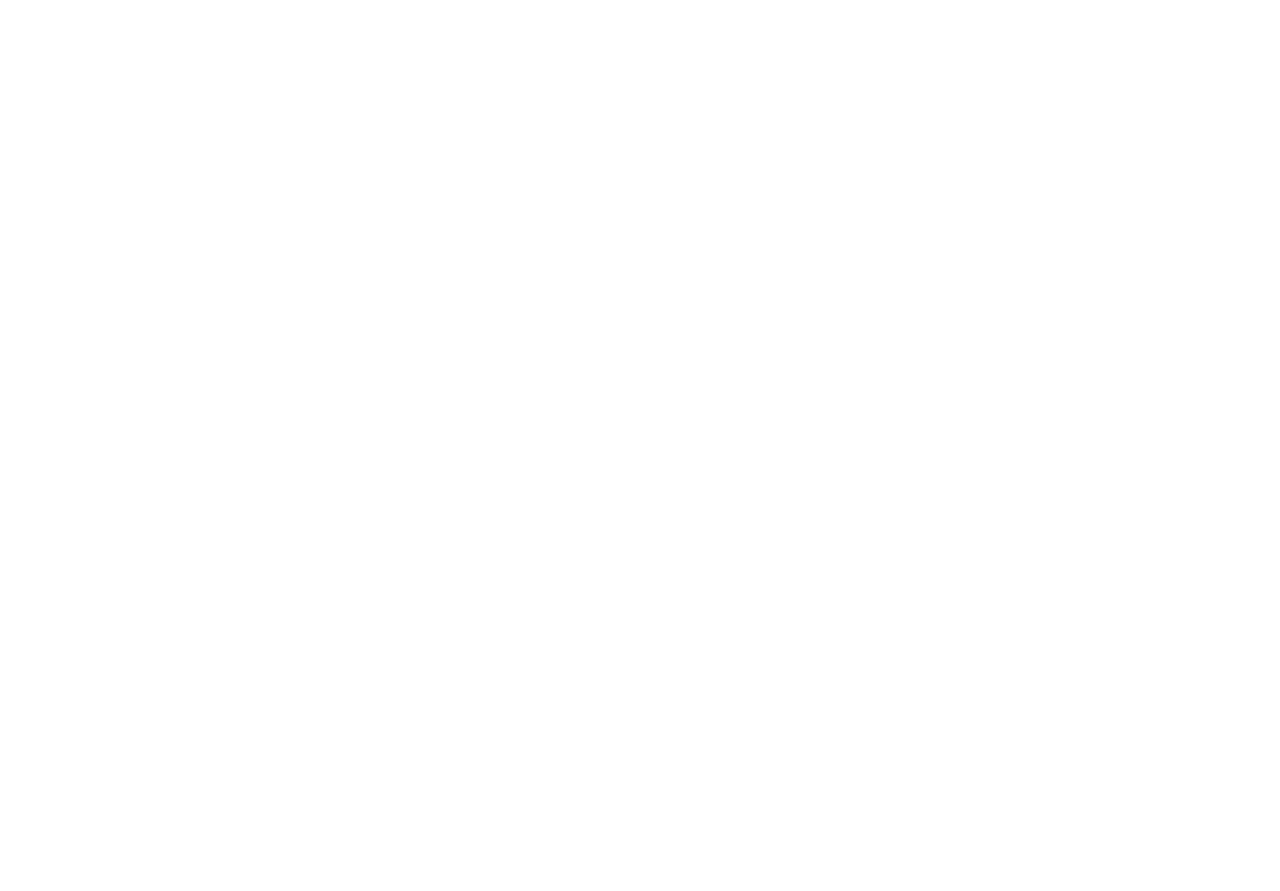
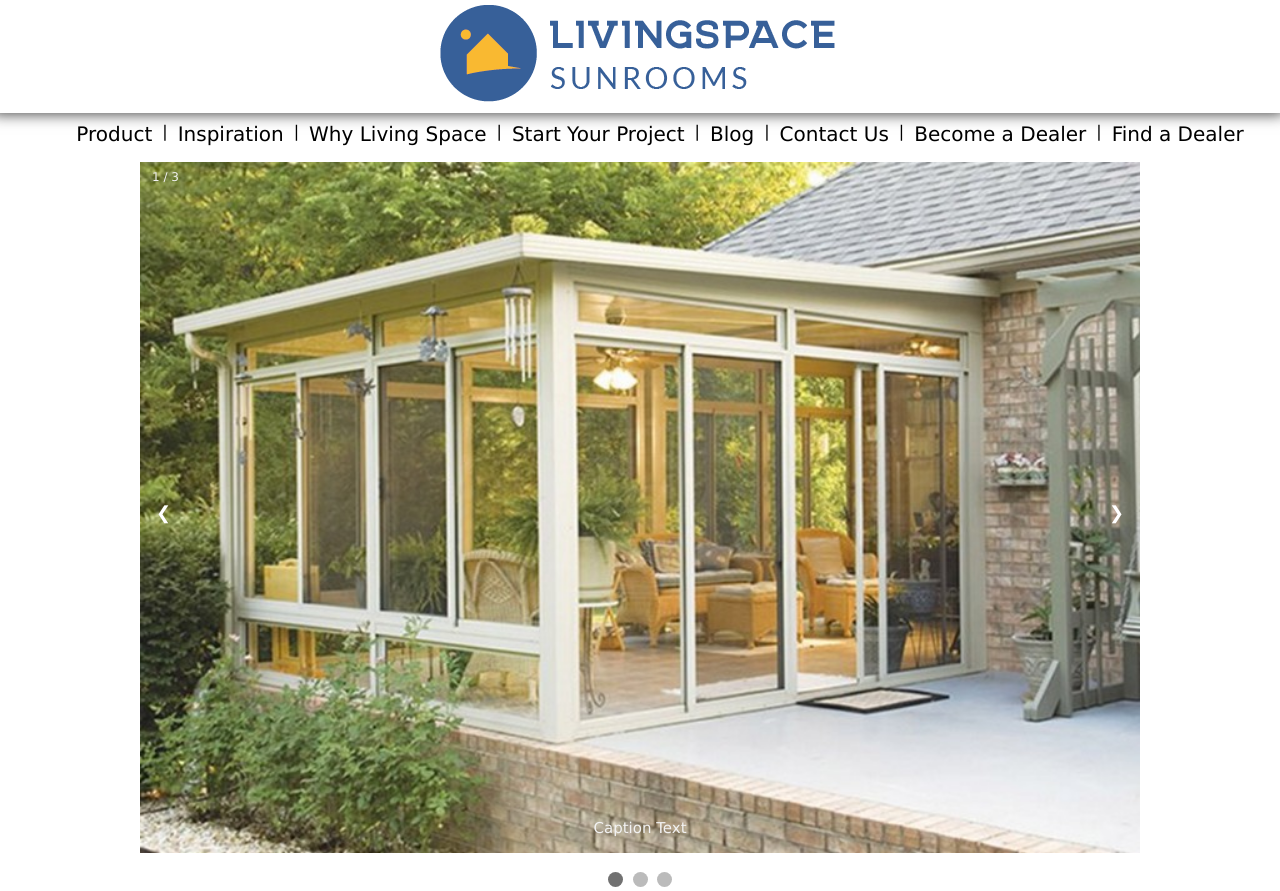
Before and after one commit to mfahad24/LivingSpace, a plain HTML site: page index.html in a window 1280 px wide. Before the commit the page ends 800 px from the top, so only its background shows below. Drawn offline with Linux system fonts and the light colour scheme.

Commit message:
redesign of site start

```diff
--- a/index.html
+++ b/index.html
@@ -4,10 +4,57 @@
   <meta charset="utf-8">
   <meta name="viewport" content="width=device-width, initial-scale=1.0">
   <link href="styles.css" rel="stylesheet">
+
   <title></title>
-</head>
+<div class="logo">
+  <img src="images\logo.png">
+</div>
+<body>
 
-<body>
+  <div class="navbar">
+   <ul>
+     <li>Product </li> |
+     <li>Inspiration  </li> |
+     <li>Why Living Space</li> |
+     <li>Start Your Project </li> |
+     <li>Blog </li> |
+     <li>Contact Us </li> |
+     <li>Become a Dealer </li> |
+     <li>Find a Dealer </li>
+   </ul>
+ </div>
+
+<div class="slideshow-container">
+
+<div class="mySlides fade">
+  <div class="numbertext">1 / 3</div>
+  <img src="images\sunroom.jpg" style="width:100%">
+  <div class="text">Caption Text</div>
+</div>
+
+<div class="mySlides fade">
+  <div class="numbertext">2 / 3</div>
+  <img src="images\conservatories.jpeg" style="width:100%">
+  <div class="text">Caption Two</div>
+</div>
+
+<div class="mySlides fade">
+  <div class="numbertext">3 / 3</div>
+  <img src="images\livingspace.jpg" style="width:100%">
+  <div class="text">Caption Three</div>
+</div>
+
+<a class="prev" onclick="plusSlides(-1)">&#10094;</a>
+<a class="next" onclick="plusSlides(1)">&#10095;</a>
+
+</div>
+<br>
+
+<div style="text-align:center">
+  <span class="dot" onclick="currentSlide(1)"></span>
+  <span class="dot" onclick="currentSlide(2)"></span>
+  <span class="dot" onclick="currentSlide(3)"></span>
+</div>
 
   <script src="script.js"></script>
 </body>
--- a/script.js
+++ b/script.js
@@ -0,0 +1,26 @@
+var slideIndex = 1;
+showSlides(slideIndex);
+
+function plusSlides(n) {
+  showSlides(slideIndex += n);
+}
+
+function currentSlide(n) {
+  showSlides(slideIndex = n);
+}
+
+function showSlides(n) {
+  var i;
+  var slides = document.getElementsByClassName("mySlides");
+  var dots = document.getElementsByClassName("dot");
+  if (n > slides.length) {slideIndex = 1}
+  if (n < 1) {slideIndex = slides.length}
+  for (i = 0; i < slides.length; i++) {
+      slides[i].style.display = "none";
+  }
+  for (i = 0; i < dots.length; i++) {
+      dots[i].className = dots[i].className.replace(" active", "");
+  }
+  slides[slideIndex-1].style.display = "block";
+  dots[slideIndex-1].className += " active";
+}
--- a/styles.css
+++ b/styles.css
@@ -0,0 +1,160 @@
+body {
+  font-family: Verdana;
+}
+
+.logo {
+  background-color: white;
+  box-shadow: -2px 2px 14px -1px rgba(0, 0, 0, 0.75);
+  display: flex;
+  margin: -7px;
+  justify-content: center;
+  padding: 10px;
+}
+
+li {
+  list-style-type: none;
+  margin-left: 10px;
+  margin-right: 10px;
+  text-align: center;
+  font-weight: lighter;
+  cursor: pointer;
+  font-size: 20px;
+}
+
+ul {
+  display: flex;
+  flex-direction: row;
+  justify-content: center;
+}
+
+/* .navbar {
+  background-color: #eff0f2;
+} */
+
+* {
+  box-sizing: border-box
+}
+
+body {
+  font-family: Verdana, sans-serif;
+  margin: 0
+}
+
+.mySlides {
+  display: none
+}
+
+img {
+  vertical-align: middle;
+}
+
+/* Slideshow container */
+
+.slideshow-container {
+  max-width: 1000px;
+  position: relative;
+  margin: auto;
+}
+
+/* Next & previous buttons */
+
+.prev, .next {
+  cursor: pointer;
+  position: absolute;
+  top: 50%;
+  width: auto;
+  padding: 16px;
+  margin-top: -22px;
+  color: white;
+  font-weight: bold;
+  font-size: 18px;
+  transition: 0.6s ease;
+  border-radius: 0 3px 3px 0;
+}
+
+/* Position the "next button" to the right */
+
+.next {
+  right: 0;
+  border-radius: 3px 0 0 3px;
+}
+
+/* On hover, add a black background color with a little bit see-through */
+
+.prev:hover, .next:hover {
+  background-color: rgba(0, 0, 0, 0.8);
+}
+
+/* Caption text */
+
+.text {
+  color: #f2f2f2;
+  font-size: 15px;
+  padding: 8px 12px;
+  position: absolute;
+  bottom: 8px;
+  width: 100%;
+  text-align: center;
+}
+
+/* Number text (1/3 etc) */
+
+.numbertext {
+  color: #f2f2f2;
+  font-size: 12px;
+  padding: 8px 12px;
+  position: absolute;
+  top: 0;
+}
+
+/* The dots/bullets/indicators */
+
+.dot {
+  cursor: pointer;
+  height: 15px;
+  width: 15px;
+  margin: 0 2px;
+  background-color: #bbb;
+  border-radius: 50%;
+  display: inline-block;
+  transition: background-color 0.6s ease;
+}
+
+.active, .dot:hover {
+  background-color: #717171;
+}
+
+/* Fading animation */
+
+.fade {
+  -webkit-animation-name: fade;
+  -webkit-animation-duration: 1.5s;
+  animation-name: fade;
+  animation-duration: 1.5s;
+}
+
+@-webkit-keyframes fade {
+  from {
+    opacity: .4
+  }
+  to {
+    opacity: 1
+  }
+}
+
+@keyframes fade {
+  from {
+    opacity: .4
+  }
+  to {
+    opacity: 1
+  }
+}
+
+/* On smaller screens, decrease text size */
+
+@media only screen and (max-width: 300px) {
+  .prev, .next, .text {
+    font-size: 11px
+  }
+}
```
Also changed, not shown: images/conservatories.jpeg (added), images/livingspace.jpg (added), images/sunroom.jpg (added).
